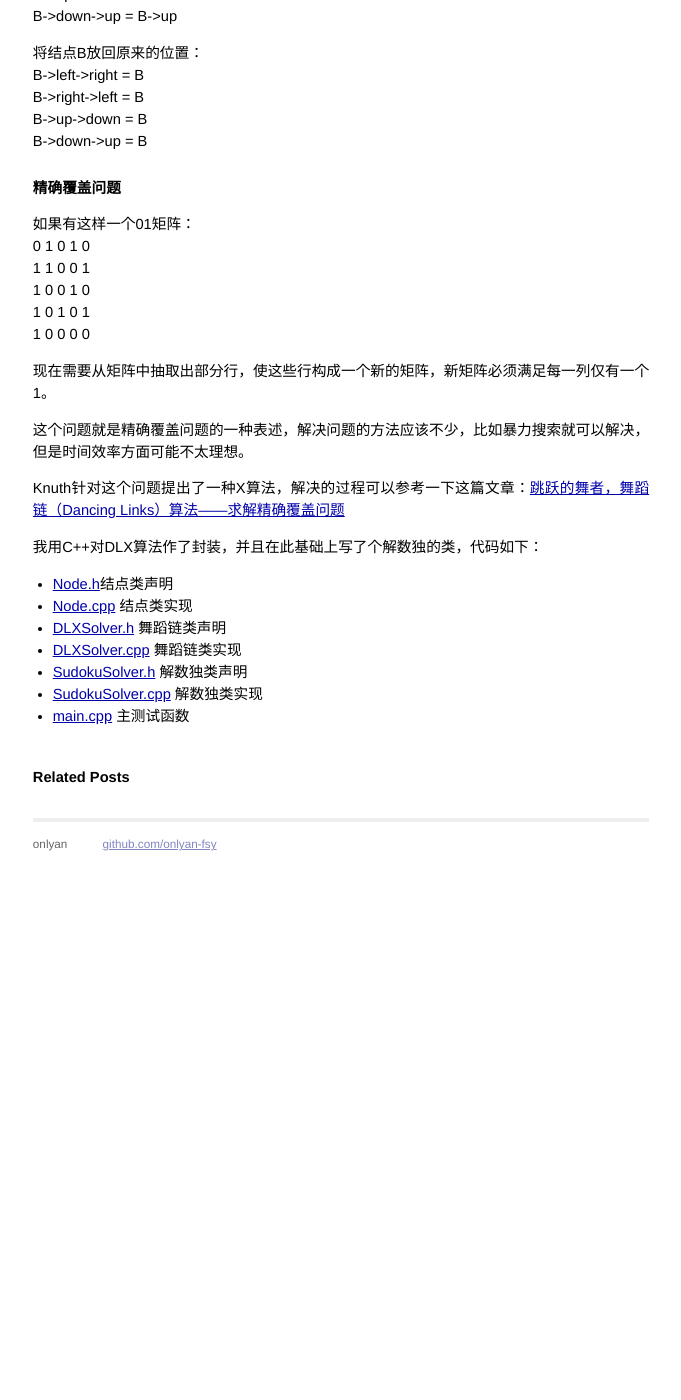
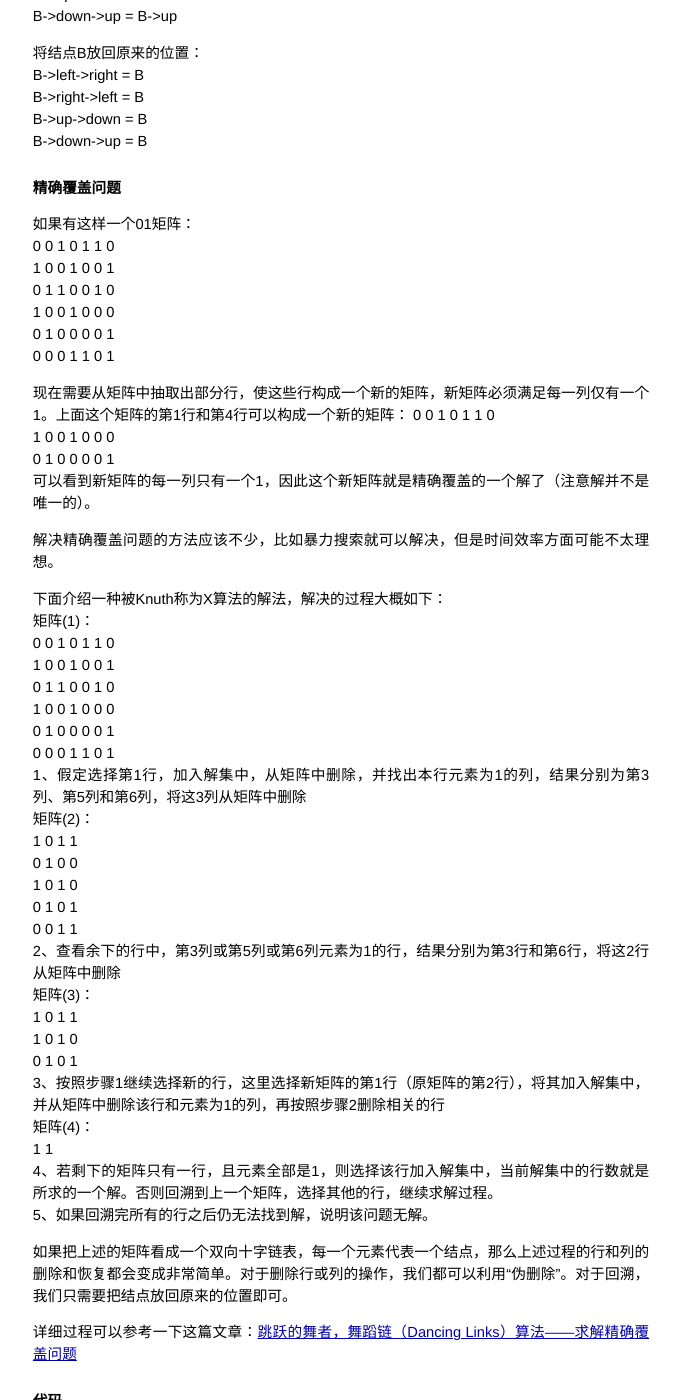
Before and after one commit to shu-yu/blog, a Jekyll site: the page built from _posts/2014-01-22-sudoku-dlx.md, in a window 1280 px wide and 1400 px high, scrolled down 756 px. Shown: the whole window, without its empty margins (299-980 px from the left). Built offline with Jekyll 4.4.1, drawn with Linux system fonts in a browser that asks for light colours; comment, search, counter and statistics services are not loaded; before the commit the page ends 1623 px from its top, so only the background shows below that.

Commit message:
update article

```diff
--- a/_posts/2014-01-22-sudoku-dlx.md
+++ b/_posts/2014-01-22-sudoku-dlx.md
@@ -2,7 +2,7 @@
 layout: post
 title: 使用DLX算法解数独
 datetime: 2014-01-22 13:47
-tags: cpp,algorithm
+tags: cpp, algorithm
 ---
 
 {{ page.title }}
@@ -46,17 +46,53 @@ B->down->up = B
 <h5>精确覆盖问题</h5>
 
 如果有这样一个01矩阵：
-0 1 0 1 0
-1 1 0 0 1
-1 0 0 1 0
-1 0 1 0 1
-1 0 0 0 0
+0 0 1 0 1 1 0
+1 0 0 1 0 0 1
+0 1 1 0 0 1 0
+1 0 0 1 0 0 0
+0 1 0 0 0 0 1
+0 0 0 1 1 0 1
 
-现在需要从矩阵中抽取出部分行，使这些行构成一个新的矩阵，新矩阵必须满足每一列仅有一个1。
+现在需要从矩阵中抽取出部分行，使这些行构成一个新的矩阵，新矩阵必须满足每一列仅有一个1。上面这个矩阵的第1行和第4行可以构成一个新的矩阵：
+0 0 1 0 1 1 0
+1 0 0 1 0 0 0
+0 1 0 0 0 0 1
+可以看到新矩阵的每一列只有一个1，因此这个新矩阵就是精确覆盖的一个解了（注意解并不是唯一的）。
 
-这个问题就是精确覆盖问题的一种表述，解决问题的方法应该不少，比如暴力搜索就可以解决，但是时间效率方面可能不太理想。
+解决精确覆盖问题的方法应该不少，比如暴力搜索就可以解决，但是时间效率方面可能不太理想。
 
-Knuth针对这个问题提出了一种X算法，解决的过程可以参考一下这篇文章：[跳跃的舞者，舞蹈链（Dancing Links）算法——求解精确覆盖问题](http://www.cnblogs.com/grenet/p/3145800.html)
+下面介绍一种被Knuth称为X算法的解法，解决的过程大概如下：
+矩阵(1)：
+0 0 1 0 1 1 0
+1 0 0 1 0 0 1
+0 1 1 0 0 1 0
+1 0 0 1 0 0 0
+0 1 0 0 0 0 1
+0 0 0 1 1 0 1
+1、假定选择第1行，加入解集中，从矩阵中删除，并找出本行元素为1的列，结果分别为第3列、第5列和第6列，将这3列从矩阵中删除
+矩阵(2)：
+1 0 1 1
+0 1 0 0
+1 0 1 0
+0 1 0 1
+0 0 1 1
+2、查看余下的行中，第3列或第5列或第6列元素为1的行，结果分别为第3行和第6行，将这2行从矩阵中删除
+矩阵(3)：
+1 0 1 1
+1 0 1 0
+0 1 0 1
+3、按照步骤1继续选择新的行，这里选择新矩阵的第1行（原矩阵的第2行），将其加入解集中，并从矩阵中删除该行和元素为1的列，再按照步骤2删除相关的行
+矩阵(4)：
+1 1
+4、若剩下的矩阵只有一行，且元素全部是1，则选择该行加入解集中，当前解集中的行数就是所求的一个解。否则回溯到上一个矩阵，选择其他的行，继续求解过程。
+5、如果回溯完所有的行之后仍无法找到解，说明该问题无解。
+
+如果把上述的矩阵看成一个双向十字链表，每一个元素代表一个结点，那么上述过程的行和列的删除和恢复都会变成非常简单。对于删除行或列的操作，我们都可以利用“伪删除”。对于回溯，我们只需要把结点放回原来的位置即可。
+
+详细过程可以参考一下这篇文章：[跳跃的舞者，舞蹈链（Dancing Links）算法——求解精确覆盖问题](http://www.cnblogs.com/grenet/p/3145800.html)
+
+
+<h5>代码</h5>
 
 我用C++对DLX算法作了封装，并且在此基础上写了个解数独的类，代码如下：
 + [Node.h](http://www.onlyan.org/files/sudoku_dlx/Node.h)结点类声明
```
